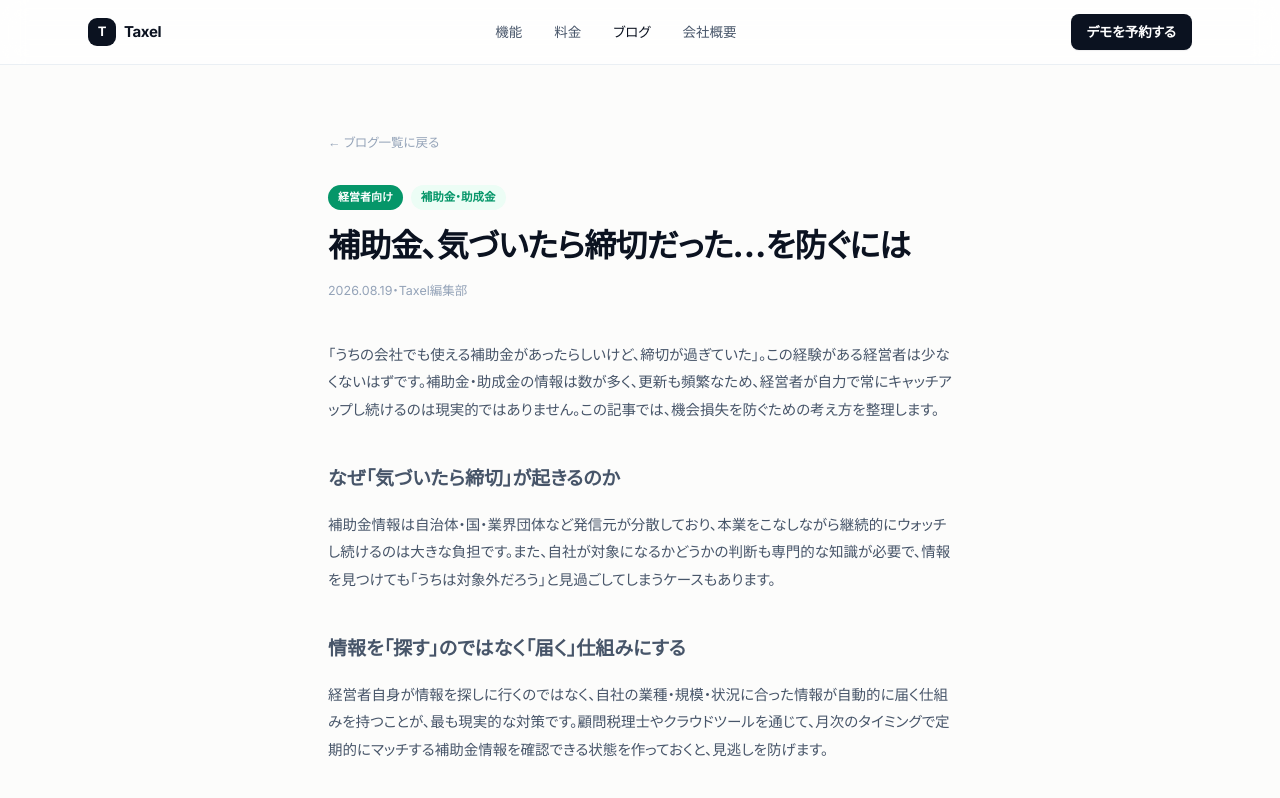
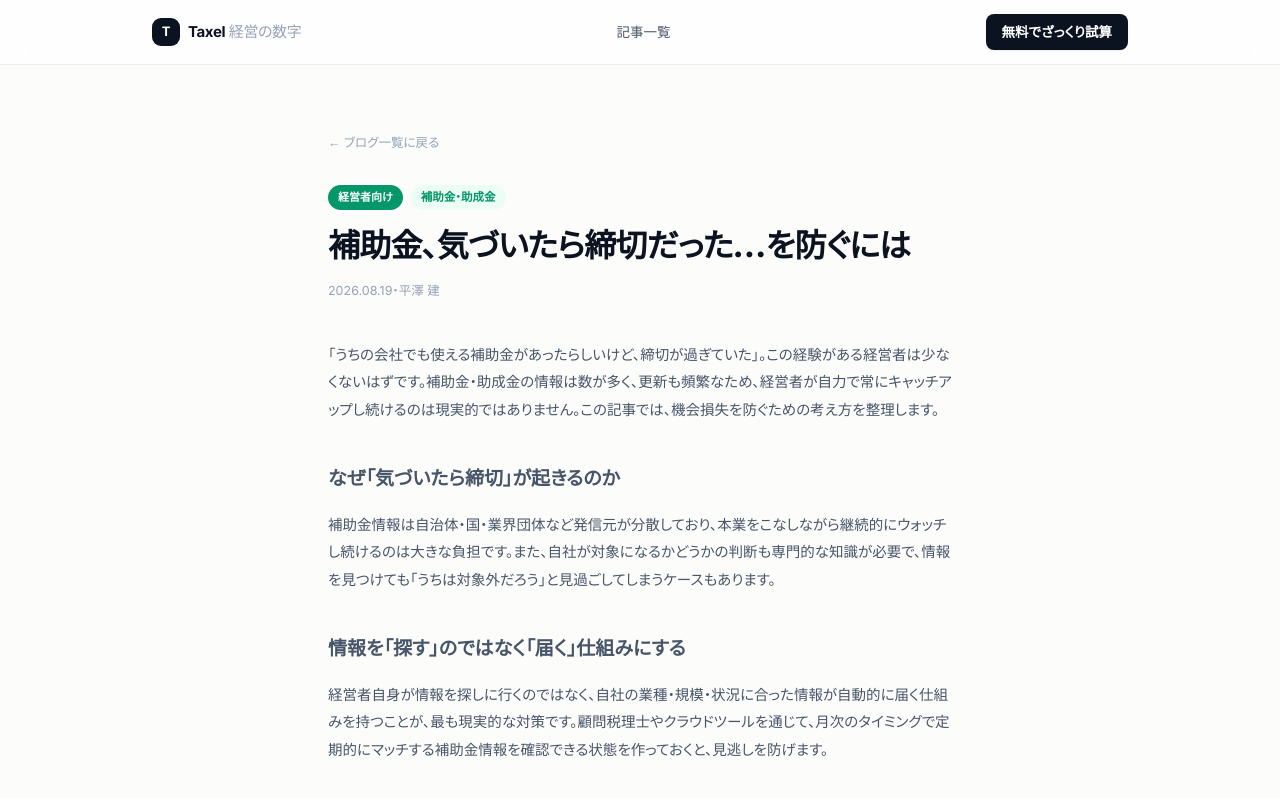
Before and after one commit to taxel-biz/taxel-lp, a plain HTML site: page column/hojokin-shimekiri/index.html in a window 1280 px wide. Shown: the top 798 px of the page. Drawn offline with nearby package versions, Linux system fonts and the light colour scheme.

Commit message:
Codexレビュー指摘のうち、実バグとして確認できたものを修正
1. 社長向け記事5本のヘッダーが税理士向けだった
   「機能／料金／デモを予約する」が出ていた。社長には意味が通らない。
   /keiei/ 用に作った社長向けNAV（経営の数字／記事一覧／無料でざっくり試算）へ差し替え。
   税理士向け6本は従来のNAVを維持。

2. /shindan/ のH1が本文と矛盾していた
   「その決算書に、打てる手が眠っていませんか」→「その数字に、〜」
   本文は「決算書をお預けいただく必要はありません」なので、
   見出しだけが決算書の提出を連想させていた。
   （前コミットで置換が空振りしたのは <br> を挟んでいたため）

3. 自分で決めた一線に違反していた文言
   「顧問税理士に聞いてみるとよい質問／3つだけ。答えが返ってくれば、いい先生です」
   → 「3つだけ。次の面談でそのまま使えます」
   MASTER §4 に「先生を評価させてはいけない。社長は必ず先生を庇う」と書いた本人が、
   先生を評価させる文言を書いていた。

4. 記事の署名を「Taxel編集部」→「平澤 建」に統一（全11本）
   記事末の著者ボックスとJSON-LDは実名なのに、日付横だけ編集部名義で割れていた。

5. 残っていた旧文言（/shindan/ ヘッダーCTA・/keiei/・/shindan/thanks/）

Co-Authored-By: Claude Opus 5 <noreply@anthropic.com>

```diff
--- a/column/hojokin-shimekiri/index.html
+++ b/column/hojokin-shimekiri/index.html
@@ -108,18 +108,17 @@
 
 
 <header class="sticky top-0 z-50 bg-white/70 backdrop-blur-md border-b border-slate-200/70">
-  <div class="max-w-6xl mx-auto px-6 h-16 flex items-center justify-between">
-    <a class='flex items-center gap-2' href="/">
-      <div class="w-7 h-7 rounded-[9px] bg-ink flex items-center justify-center"><span class="text-white text-[13px] font-bold">T</span></div>
-      <span class="text-[15px] font-bold tracking-tight">Taxel</span>
+  <div class="max-w-5xl mx-auto px-6 h-16 flex items-center justify-between">
+    <a href="/keiei/" class="flex items-center gap-2">
+      <div class="w-7 h-7 rounded-[9px] bg-ink flex items-center justify-center">
+        <span class="text-white text-[13px] font-bold">T</span>
+      </div>
+      <span class="text-[15px] font-bold tracking-tight">Taxel<span class="text-slate-400 font-medium"> 経営の数字</span></span>
     </a>
-    <nav class="hidden md:flex items-center gap-8 text-[13.5px] text-slate-600 font-medium">
-      <a class='hover:text-ink transition-colors' href="/#features">機能</a>
-      <a class='hover:text-ink transition-colors' href="/#pricing">料金</a>
-      <a class='text-ink transition-colors' href="/taxel_column/">ブログ</a>
-      <a href="/company/" class="hover:text-ink transition-colors">会社概要</a>
+    <nav class="hidden md:flex items-center gap-7 text-[13.5px] text-slate-600 font-medium">
+      <a href="/keiei/" class="hover:text-ink transition-colors">記事一覧</a>
     </nav>
-    <a class='text-[13.5px] font-semibold bg-ink text-white px-4 py-2 rounded-lg hover:bg-slate-800 transition-colors shadow-soft' href="/#contact">デモを予約する</a>
+    <a href="/shindan/" class="text-[13.5px] font-semibold bg-ink text-white px-4 py-2 rounded-lg hover:bg-slate-800 transition-colors shadow-soft">無料でざっくり試算</a>
   </div>
 </header>
 
@@ -131,7 +130,7 @@
     <span class="text-[11.5px] font-semibold text-emerald-600 bg-emerald-50 px-2.5 py-1 rounded-full">補助金・助成金</span>
   </div>
   <h1 class="reveal text-[26px] sm:text-[32px] font-extrabold tracking-tight leading-tight mb-4">補助金、気づいたら締切だった…を防ぐには</h1>
-  <p class="reveal text-[12.5px] text-slate-400 mb-10">2026.08.19・Taxel編集部</p>
+  <p class="reveal text-[12.5px] text-slate-400 mb-10">2026.08.19・平澤 建</p>
 
   <div class="reveal article text-[14.5px] text-slate-600 leading-[1.9]">
     <p>「うちの会社でも使える補助金があったらしいけど、締切が過ぎていた」。この経験がある経営者は少なくないはずです。補助金・助成金の情報は数が多く、更新も頻繁なため、経営者が自力で常にキャッチアップし続けるのは現実的ではありません。この記事では、機会損失を防ぐための考え方を整理します。</p>
```
Also changed, not shown: column/ai-zeirishi/index.html (+1 -1 lines), column/denshi-chobo/index.html (+1 -1 lines), column/invoice-keikasochi/index.html (+1 -1 lines), column/kaiyaku-boushi/index.html (+1 -1 lines), column/kicho-genkai/index.html (+1 -1 lines), column/mas-kanza/index.html (+1 -1 lines), column/mensetsu-shitsumon/index.html (+10 -11 lines), column/shikinguri-yosoku/index.html (+10 -11 lines), column/shisanhyo-yomikata/index.html (+10 -11 lines), column/shokyaku-shisan-kakuju/index.html (+10 -11 lines), keiei/index.html (+1 -1 lines), shindan/index.html (+3 -3 lines), shindan/thanks/index.html (+3 -3 lines).
